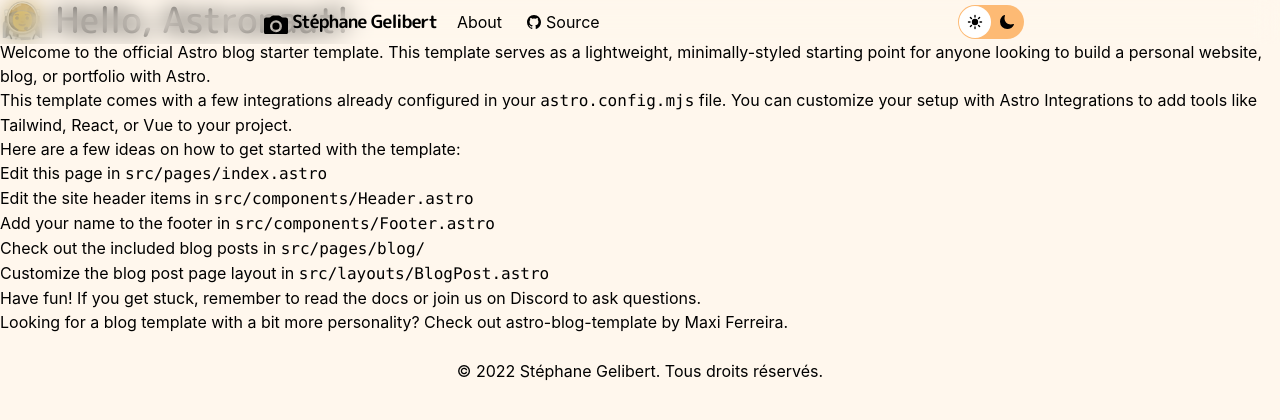
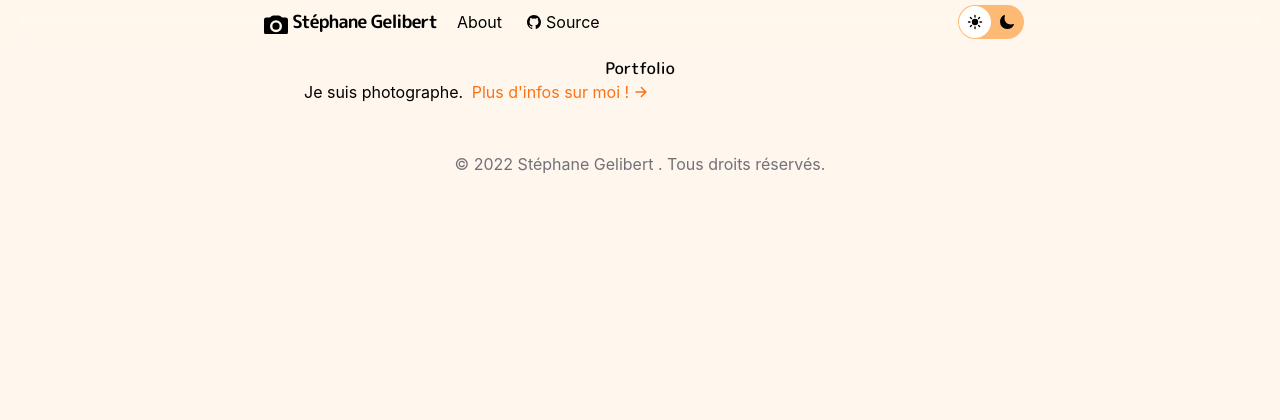
Before and after one commit to ShinysArc/photography-portfolio, an Astro site: page / in a window 1280 px wide. Built offline with nearby package versions, Linux system fonts and the light colour scheme; Astro itself is replaced by a stand-in of ours.

Commit message:
feat: start index page

```diff
--- a/src/components/Footer.astro
+++ b/src/components/Footer.astro
@@ -1,13 +1,12 @@
 ---
+import { HOMEPAGE_URL } from '../config'
+
 const today = new Date();
 ---
 
-<footer>
-	&copy; {today.getFullYear()} St&eacutephane Gelibert. Tous droits réservés.
+<footer class="text-zinc-500 p-4 text-center">
+	&copy; {today.getFullYear()}
+    <a href={HOMEPAGE_URL}>
+        St&eacutephane Gelibert
+    </a>. Tous droits réservés.
 </footer>
-<style>
-	footer {
-		padding: 25px;
-		text-align: center;
-	}
-</style>
--- a/src/pages/index.astro
+++ b/src/pages/index.astro
@@ -1,9 +1,11 @@
 ---
+import { IoArrowForward } from 'react-icons/io5'
 import BaseHead from '../components/BaseHead.astro'
+import Body from '../components/Body.astro'
+import Content from '../components/Content.astro'
+import Footer from '../components/Footer.astro'
 import Header from '../components/Header.astro'
-import Footer from '../components/Footer.astro'
-import { SITE_TITLE, SITE_DESCRIPTION } from '../config'
-import Body from '../components/Body.astro'
+import { SITE_TITLE, SITE_DESCRIPTION, HOMEPAGE_URL } from '../config'
 ---
 
 <!DOCTYPE html>
@@ -13,52 +15,20 @@ import Body from '../components/Body.astro'
   </head>
   <Body>
     <Header title={SITE_TITLE} />
-    <main>
-      <h1 class="font-mplus text-4xl">🧑‍🚀 Hello, Astronaut!</h1>
-      <p>
-        Welcome to the official <a href="https://astro.build/">Astro</a> blog starter
-        template. This template serves as a lightweight, minimally-styled starting
-        point for anyone looking to build a personal website, blog, or portfolio
-        with Astro.
-      </p>
-      <p>
-        This template comes with a few integrations already configured in your
-        <code>astro.config.mjs</code> file. You can customize your setup with
-        <a href="https://astro.build/integrations">Astro Integrations</a> to add
-        tools like Tailwind, React, or Vue to your project.
-      </p>
-      <p>Here are a few ideas on how to get started with the template:</p>
-      <ul>
-        <li>Edit this page in <code>src/pages/index.astro</code></li>
-        <li>
-          Edit the site header items in <code>src/components/Header.astro</code>
-        </li>
-        <li>
-          Add your name to the footer in <code>src/components/Footer.astro</code
-          >
-        </li>
-        <li>
-          Check out the included blog posts in <code>src/pages/blog/</code>
-        </li>
-        <li>
-          Customize the blog post page layout in <code
-            >src/layouts/BlogPost.astro</code
-          >
-        </li>
-      </ul>
-      <p>
-        Have fun! If you get stuck, remember to <a
-          href="https://docs.astro.build/"
-          >read the docs
-        </a> or <a href="https://astro.build/chat">join us on Discord</a> to ask
-        questions.
-      </p>
-      <p>
-        Looking for a blog template with a bit more personality? Check out <a
-          href="https://github.com/Charca/astro-blog-template"
-          >astro-blog-template
-        </a> by <a href="https://twitter.com/Charca">Maxi Ferreira</a>.
-      </p>
+    <main class="pt-[56px]">
+		<h1 class="font-mplus text-center">Portfolio</h1>
+		<Content>
+			<section>
+				<p class="mb-8 indent-4">
+					Je suis photographe.
+					<a class="inline-flex items-center gap-1 indent-1 text-orange-500"
+					href={HOMEPAGE_URL} target="_blank">
+						Plus d'infos sur moi !
+						<IoArrowForward className="inline" />
+					</a>
+				</p>
+			</section>
+		</Content>
     </main>
     <Footer />
   </Body>
```
